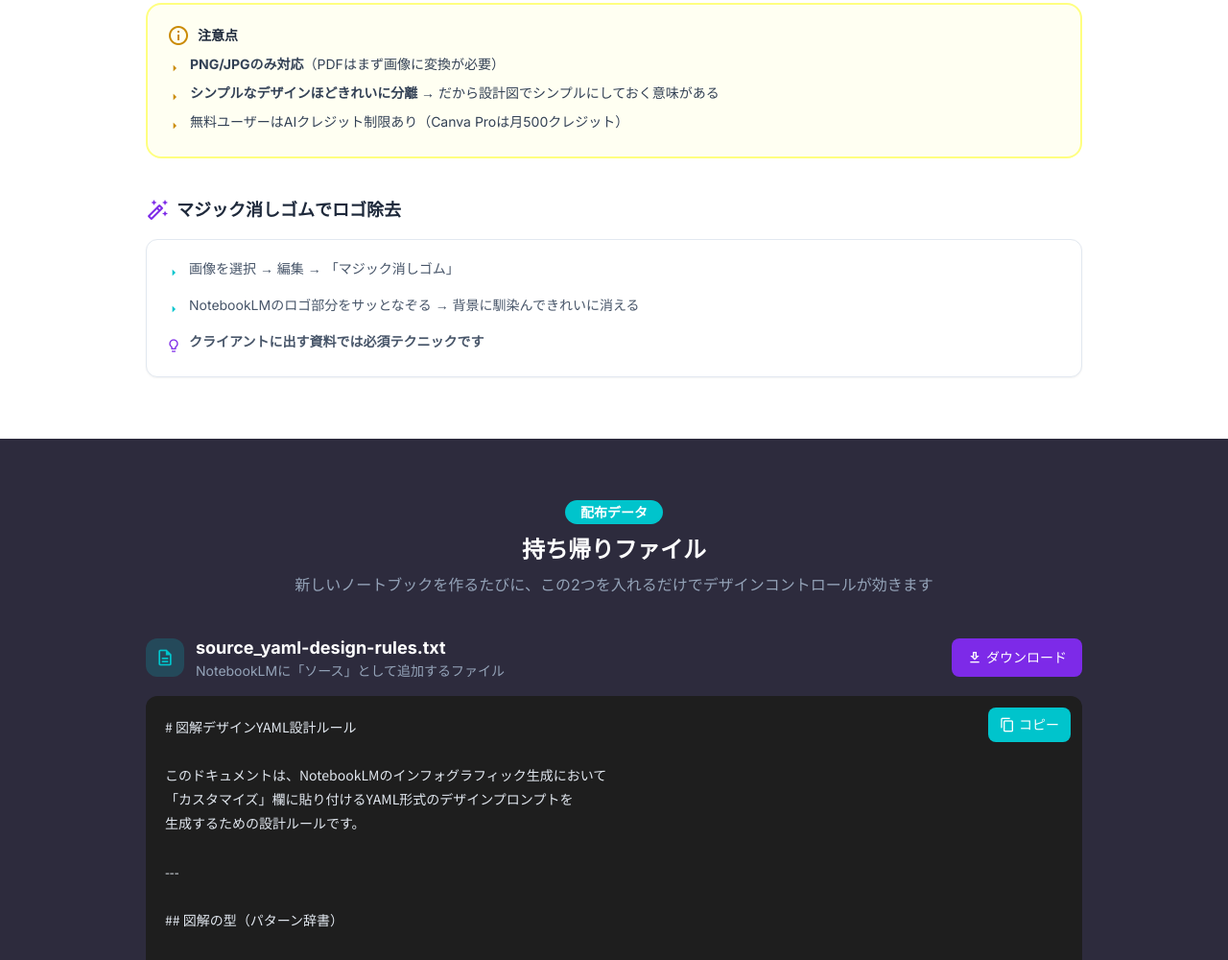
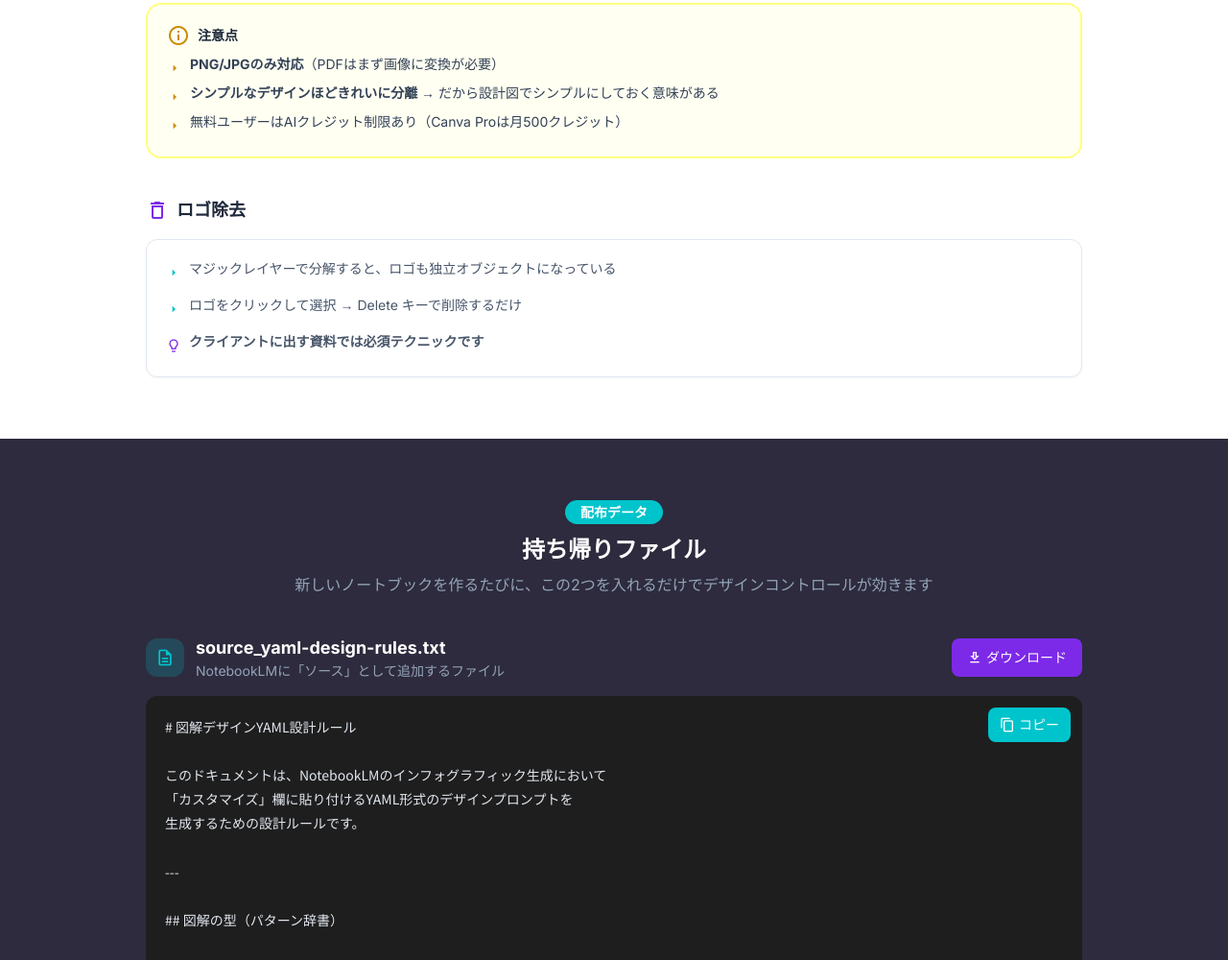
Before and after one commit to konmari-prog/handson-canva-ai-260318, a plain HTML site: page index.html in a window 1280 px wide. Shown: the part 7351-8351 px from the top of the page at 96% size. Drawn offline with nearby package versions, Linux system fonts and the light colour scheme.

Commit message:
ロゴ除去をマジックレイヤー方式に変更
マジック消しゴム不要。レイヤー分解でロゴが独立オブジェクトになるため
クリック→Deleteで削除可能に

Co-Authored-By: Claude Opus 4.6 <noreply@anthropic.com>

```diff
--- a/index.html
+++ b/index.html
@@ -819,21 +819,21 @@ body { font-family: 'Inter', 'Noto Sans JP', sans-serif; }
     </div>
   </div>
 
-  <!-- Magic Eraser -->
+  <!-- Logo removal via Magic Layers -->
   <div>
     <h3 class="font-bold text-lg mb-4 flex items-center gap-2">
-      <span class="material-icons-outlined text-secondary">auto_fix_high</span>
-      マジック消しゴムでロゴ除去
+      <span class="material-icons-outlined text-secondary">delete_outline</span>
+      ロゴ除去
     </h3>
     <div class="bg-white rounded-xl p-5 border border-slate-200 shadow-sm">
       <div class="space-y-3 text-sm text-slate-600">
         <p class="flex items-start gap-2">
           <span class="material-icons-outlined text-primary text-base mt-0.5">arrow_right</span>
-          <span>画像を選択 → 編集 → 「マジック消しゴム」</span>
+          <span>マジックレイヤーで分解すると、ロゴも独立オブジェクトになっている</span>
         </p>
         <p class="flex items-start gap-2">
           <span class="material-icons-outlined text-primary text-base mt-0.5">arrow_right</span>
-          <span>NotebookLMのロゴ部分をサッとなぞる → 背景に馴染んできれいに消える</span>
+          <span>ロゴをクリックして選択 → Delete キーで削除するだけ</span>
         </p>
         <p class="flex items-start gap-2">
           <span class="material-icons-outlined text-secondary text-base mt-0.5">lightbulb</span>
```
